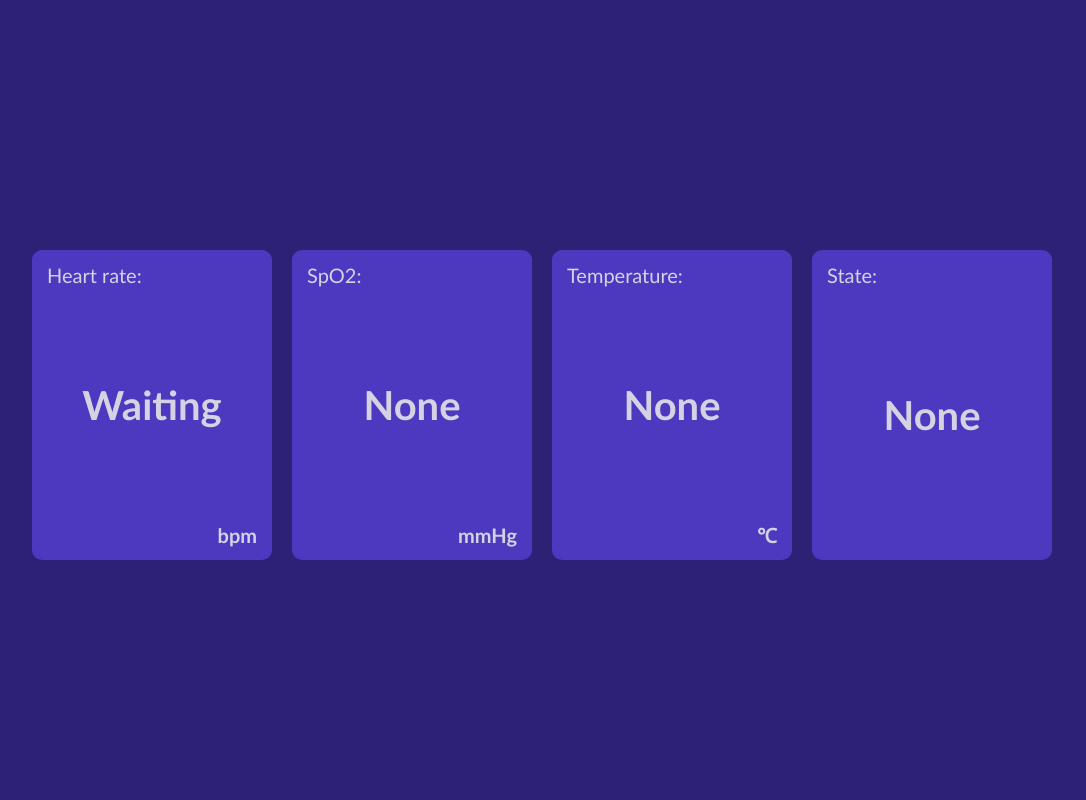
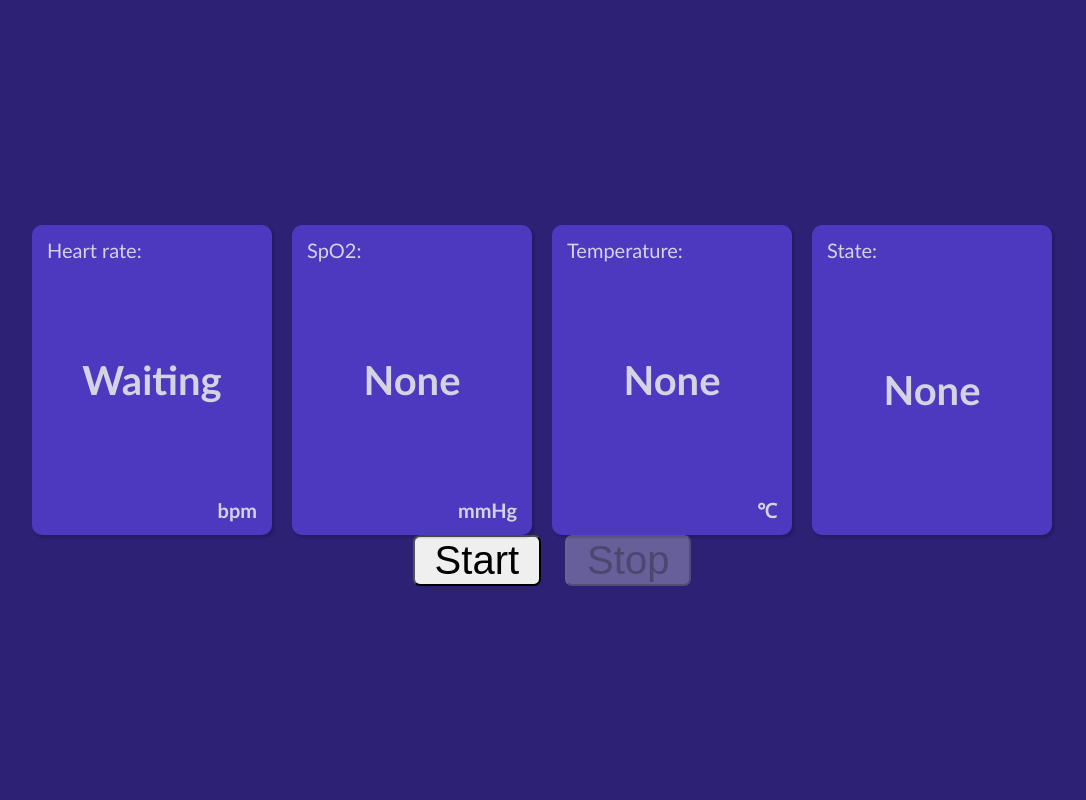
Before and after one commit to ygdelta/EmbeddedFinal, a Flask app: page / in a window 1280 px wide. Shown: the whole page, without its empty margins (98-1184 px from the left). Run offline with Flask 2, Linux system fonts and the light colour scheme.

Commit message:
add start button

```diff
--- a/static/app.css
+++ b/static/app.css
@@ -49,6 +49,7 @@ body {
 	height: 100vh;
 	width: 100vw;
     display: flex;
+	flex-direction: column;
     justify-content: center;
     align-items: center;
 	background-color: #2d2176;
@@ -68,6 +69,7 @@ body {
     background-color: #543fd3;
 	padding: 15px;
 	margin: 10px;
+	box-shadow: 2px 2px 2px 1px rgba(0, 0, 0, 0.2);
 	font-size: 40px;
 	color: #ffffff;
 	opacity: 80%;
@@ -93,6 +95,14 @@ p.unit {
 	font-size: 20px;
 	text-align: right;
 }
+
+.button {
+	border-radius: 7px;
+	font-size: 40px;
+	margin-left: 20px;
+	padding-left: 20px;
+	padding-right: 20px;
+}
 /* div.heart-field, div.temp-field, div.state-field {
 	display: flex;
 	width: fit-content;
--- a/static/index.js
+++ b/static/index.js
@@ -1,48 +1,4 @@
 $(document).ready(() => {
-  setInterval(() => {
-    $.ajax({
-      url: 'http://127.0.0.1:5000/max30100',
-      type: 'GET',
-      success: (response) => {
-        heart = response.heart_rate;
-        spo2 = response.spo2;
-        CheckBPM(heart);
-        CheckO2(spo2);
-      },
-      error: (err) => {
-        $('#heart').text('Waiting');
-        $('#spo2').text('None');
-      }
-    })
-  }, 3000);
-
-  setInterval(() => {
-    $.ajax({
-      url: 'http://127.0.0.1:5000/ds18b20',
-      type: 'GET',
-      success: (res) => {
-        CheckTemp(res.temperature);
-      },
-      error: (err) => {
-        $('#temp').text('None');
-      }
-    });
-  }, 3000);
-
-  setInterval(() => {
-    $.ajax({
-      url: 'http://127.0.0.1:5000/mpu6050',
-      type: 'GET',
-      success: function(res) {
-        let tmp = res;
-        CheckState(tmp.status);
-        $('#accel').text('x:' + tmp.x + ', y: ' + tmp.y + ', z: ' + tmp.z);
-      },
-      error: (err) => {
-        $('#state').text('None');
-      }
-    });
-  }, 3000);
 
   let CheckBPM = (bpm) => {
     if ( !(typeof bpm === 'number') ) {
@@ -56,6 +12,23 @@ $(document).ready(() => {
     else {
       $('#heart').css('color', 'white');
     }
+  }
+
+  $('#start').on('click', () => {
+    start = true;
+    Test();
+    buttonState();
+  });
+
+  $('#stop').on('click', () => {
+    start = false;
+    Test();
+    buttonState();
+  });
+
+  let buttonState = () => {
+    $('#start').prop('disabled', start);
+    $('#stop').prop('disabled', !start);
   }
 
   let CheckO2 = (spo2) => {
@@ -96,4 +69,56 @@ $(document).ready(() => {
       $('#state').css('color', 'white');
     }
   }
+
+
+  // Main
+  let start = false;
+  buttonState();
+  let Test = () => {
+    let interval = setInterval(() => {
+      if ( !start ) {
+        clearInterval(interval);
+      }
+      $.ajax({
+        url: 'http://127.0.0.1:5000/max30100',
+        type: 'GET',
+        success: (response) => {
+          heart = response.heart_rate;
+          spo2 = response.spo2;
+          CheckBPM(heart);
+          CheckO2(spo2);
+        },
+        error: (err) => {
+          $('#heart').text('Waiting');
+          $('#spo2').text('None');
+        }
+      });
+
+      $.ajax({
+        url: 'http://127.0.0.1:5000/ds18b20',
+        type: 'GET',
+        success: (res) => {
+          CheckTemp(res.temperature);
+        },
+        error: (err) => {
+          $('#temp').text('None');
+        }
+      });
+
+      $.ajax({
+        url: 'http://127.0.0.1:5000/mpu6050',
+        type: 'GET',
+        success: function(res) {
+          let tmp = res;
+          CheckState(tmp.status);
+          $('#accel').text('x:' + tmp.x + ', y: ' + tmp.y + ', z: ' + tmp.z);
+        },
+        error: (err) => {
+          $('#state').text('None');
+        }
+      });
+    }, 3000);
+  }
+
+
 });
--- a/templates/index.html
+++ b/templates/index.html
@@ -37,6 +37,10 @@
     </div>
     <p id="accel"></p>
   </div>
+  <div>
+    <button class="button" id="start">Start</button>
+    <button class="button" id="stop">Stop</button>
+  </div>
 </body>
 <script src="../static/jquery-3.7.1.min.js"></script>
 <script src="../static/index.js"></script>
```
